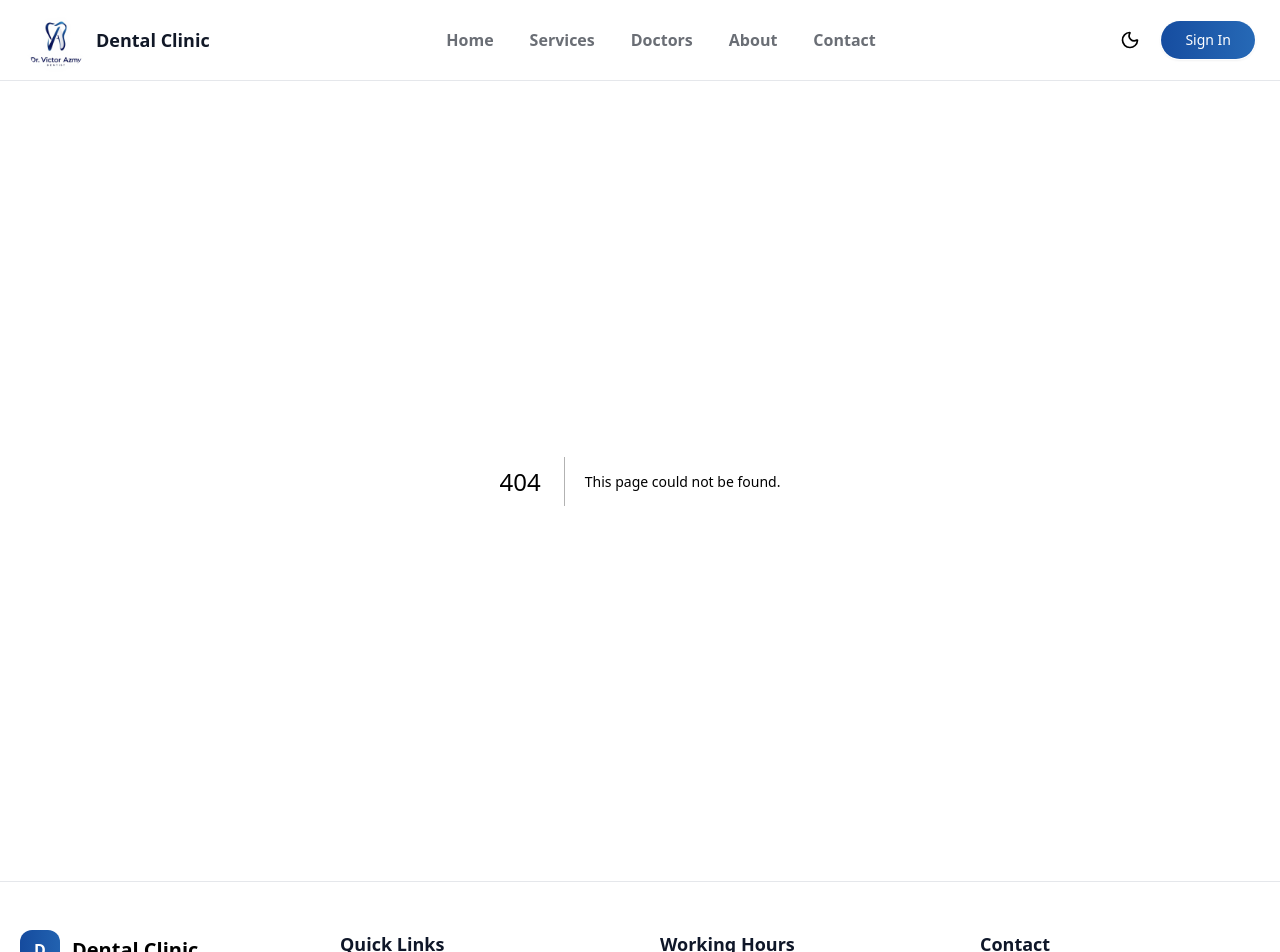
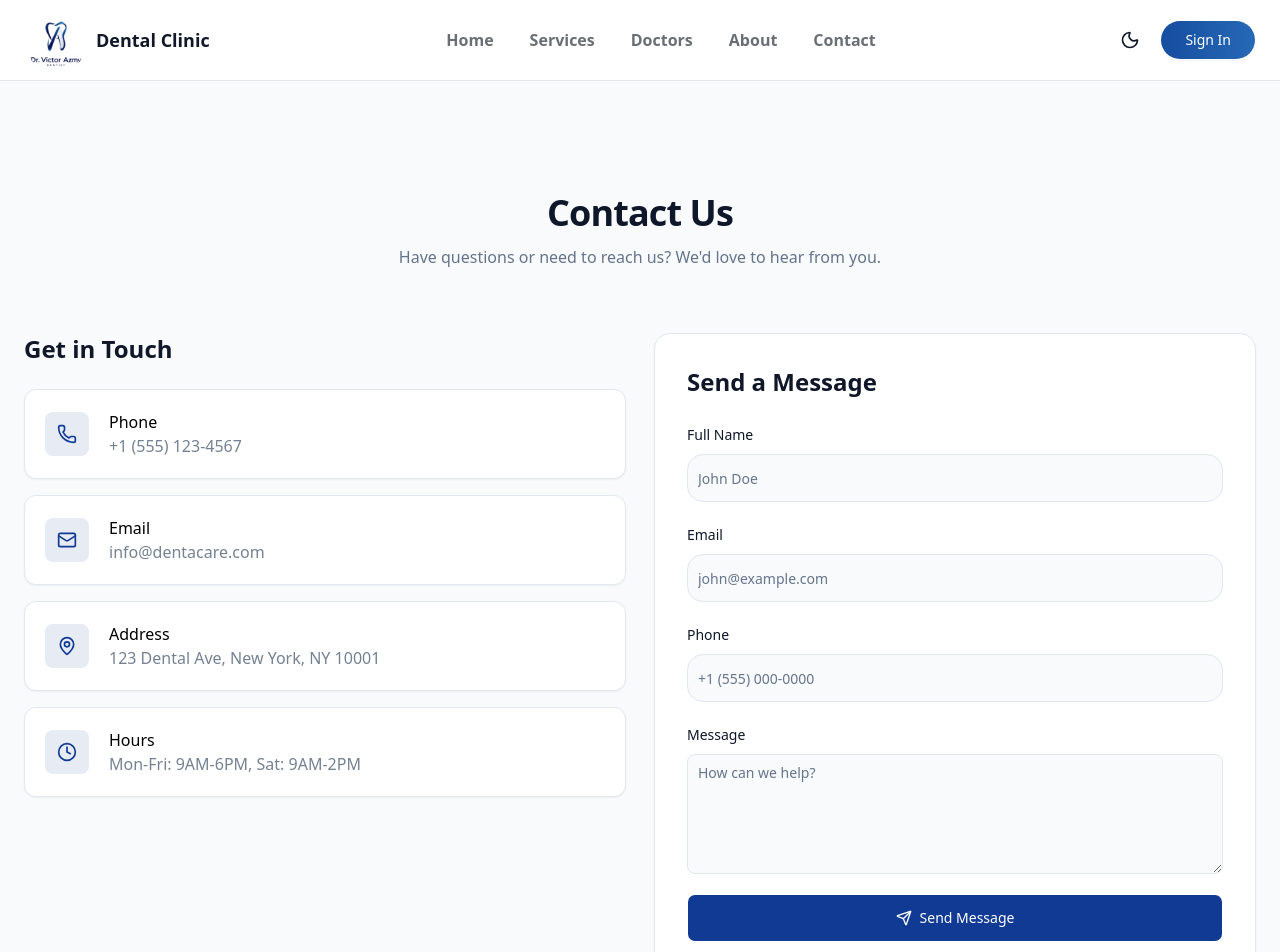
Before and after one commit to omdagerges2020/dr-victor-azmy, a Next.js app: page /contact in a window 1280 px wide. Before the commit this address had no page. Shown: the top 952 px of the page. Built offline with nearby package versions, Linux system fonts and the light colour scheme.

Commit message:
contactus&&email.jsrun

```diff
--- /dev/null
+++ b/app/(public routes)/contact/page.js
@@ -0,0 +1,41 @@
+import React from 'react';
+import ContactInfoCard from '@/components/contact/ContactInfoCard';
+import ContactForm from '@/components/contact/ContactForm';
+import { CONTACT_DATA } from '@/components/contact/ContactData';
+
+
+export const metadata = {
+  title: 'Contact Us | DentaCare',
+  description: 'Reach out to DentaCare for the best dental services.',
+};
+
+const ContactUs = () => {
+  return (
+    <main className="min-h-screen bg-slate-50 dark:bg-slate-950 pt-28 pb-16">
+      <div className="container mx-auto px-6 max-w-7xl">
+
+        <div className="text-center mb-16">
+          <h1 className="text-4xl font-bold text-slate-900 dark:text-white mb-3 tracking-tight">Contact Us</h1>
+          <p className="text-slate-500 dark:text-slate-400 max-w-lg mx-auto">
+            Have questions or need to reach us? We'd love to hear from you.
+          </p>
+        </div>
+
+        <div className="grid grid-cols-1 lg:grid-cols-2 gap-7">
+          {/* Left Side: info */}
+          <div className="space-y-4">
+            <h2 className="text-2xl font-semibold mb-6">Get in Touch</h2>
+            {CONTACT_DATA.map((info, idx) => (
+              <ContactInfoCard key={idx} {...info} />
+            ))}
+          </div>
+
+          {/* Right Side: form */}
+          <ContactForm />
+        </div>
+      </div>
+    </main>
+  );
+};
+
+export default ContactUs;
--- /dev/null
+++ b/components/contact/ContactData.jsx
@@ -0,0 +1,8 @@
+import { Phone, Mail, MapPin, Clock } from 'lucide-react';
+
+export const CONTACT_DATA = [
+  { icon: <Phone className="w-5 h-5" />, label: "Phone", value: "+1 (555) 123-4567" },
+  { icon: <Mail className="w-5 h-5" />, label: "Email", value: "info@dentacare.com" },
+  { icon: <MapPin className="w-5 h-5" />, label: "Address", value: "123 Dental Ave, New York, NY 10001" },
+  { icon: <Clock className="w-5 h-5" />, label: "Hours", value: "Mon-Fri: 9AM-6PM, Sat: 9AM-2PM" },
+];
--- /dev/null
+++ b/components/contact/ContactForm.jsx
@@ -0,0 +1,92 @@
+"use client";
+import React, { useState, useRef } from "react";
+import { Send } from "lucide-react";
+import { Button } from "@/components/ui/button";
+import { Input } from "@/components/ui/input";
+import { Textarea } from "@/components/ui/textarea";
+import emailjs from "@emailjs/browser";
+
+const ContactForm = () => {
+  const formRef = useRef();
+  const [loading, setLoading] = useState(false);
+
+  const sendEmail = (e) => {
+    e.preventDefault();
+    setLoading(true);
+
+    const SERVICE_ID = process.env.NEXT_PUBLIC_EMAILJS_SERVICE_ID;
+    const TEMPLATE_ID = process.env.NEXT_PUBLIC_EMAILJS_TEMPLATE_ID;
+    const PUBLIC_KEY = process.env.NEXT_PUBLIC_EMAILJS_PUBLIC_KEY;
+
+
+    emailjs
+      .sendForm(SERVICE_ID, TEMPLATE_ID, formRef.current, PUBLIC_KEY)
+      .then(
+        () => {
+          alert("Success! We'll get back to you soon.");
+          e.target.reset();
+        },
+        (error) => {
+          alert("Error sending message. Please try again.");
+        },
+      )
+      .finally(() => setLoading(false));
+  };
+
+  return (
+    <div className="bg-white dark:bg-slate-900 p-8 rounded-2xl border border-slate-200 dark:border-slate-800 shadow-sm">
+      <h2 className="text-2xl font-semibold mb-6">Send a Message</h2>
+      <form ref={formRef} onSubmit={sendEmail} className="space-y-5">
+        <div className="grid grid-cols-1 gap-5">
+          <div className="space-y-2">
+            <label className="text-sm font-medium">Full Name</label>
+            <Input
+              name="name"
+              placeholder="John Doe"
+              required
+              className="bg-slate-50 dark:bg-slate-800  h-12"
+            />
+          </div>
+          <div className="space-y-2">
+            <label className="text-sm font-medium">Email</label>
+            <Input
+              name="email"
+              type="email"
+              placeholder="john@example.com"
+              required
+              className="bg-slate-50 dark:bg-slate-800  h-12"
+            />
+          </div>
+          <div className="space-y-2">
+            <label className="text-sm font-medium">Phone</label>
+            <Input
+              name="phone"
+              placeholder="+1 (555) 000-0000"
+              className="bg-slate-50 dark:bg-slate-800  h-12"
+            />
+          </div>
+          <div className="space-y-2">
+            <label className="text-sm font-medium">Message</label>
+            <Textarea
+              name="message"
+              placeholder="How can we help?"
+              required
+              className="bg-slate-50 dark:bg-slate-800  min-h-[120px]"
+            />
+          </div>
+        </div>
+        <Button type="submit" className="w-full bg-primary hover:bg-primary/90 text-white h-12 font-medium gap-2">
+          {loading ? (
+            "Sending..."
+          ) : (
+            <>
+              <Send className="w-4 h-4" /> Send Message
+            </>
+          )}
+        </Button>
+      </form>
+    </div>
+  );
+};
+
+export default ContactForm;
--- /dev/null
+++ b/components/contact/ContactInfoCard.jsx
@@ -0,0 +1,17 @@
+import React from 'react';
+
+const ContactInfoCard = ({ icon, label, value }) => {
+  return (
+    <div className="flex items-center gap-5 p-5 bg-white dark:bg-slate-900 border border-slate-200 dark:border-slate-800 rounded-xl shadow-sm">
+      <div className="p-3 bg-[#E6EBF4] dark:bg-slate-800 rounded-lg text-primary">
+        {icon}
+      </div>
+      <div>
+        <p className="text-md font-medium text-black dark:text-slate-400">{label}</p>
+        <p className="text-base text-[#748292] dark:text-slate-200">{value}</p>
+      </div>
+    </div>
+  );
+};
+
+export default ContactInfoCard;
--- /dev/null
+++ b/components/ui/input.jsx
@@ -0,0 +1,23 @@
+import * as React from "react"
+import { Input as InputPrimitive } from "@base-ui/react/input"
+
+import { cn } from "@/lib/utils"
+
+function Input({
+  className,
+  type,
+  ...props
+}) {
+  return (
+    <InputPrimitive
+      type={type}
+      data-slot="input"
+      className={cn(
+        "h-8 w-full min-w-0 rounded-2xl border border-input bg-transparent px-2.5 py-1 text-base transition-colors focus:border-[2px] focus: outline-none file:inline-flex file:h-6 file:border-0 file:bg-transparent file:text-sm file:font-medium file:text-foreground placeholder:text-muted-foreground focus-visible:border-ring focus-visible:ring-3 focus-visible:ring-ring/50 disabled:pointer-events-none disabled:cursor-not-allowed disabled:bg-input/50 disabled:opacity-50 aria-invalid:border-destructive aria-invalid:ring-3 aria-invalid:ring-destructive/20 md:text-sm dark:bg-input/30 dark:disabled:bg-input/80 dark:aria-invalid:border-destructive/50 dark:aria-invalid:ring-destructive/40",
+        className
+      )}
+      {...props} />
+  );
+}
+
+export { Input }
--- /dev/null
+++ b/components/ui/textarea.jsx
@@ -0,0 +1,20 @@
+import * as React from "react"
+
+import { cn } from "@/lib/utils"
+
+function Textarea({
+  className,
+  ...props
+}) {
+  return (
+    <textarea
+      data-slot="textarea"
+      className={cn(
+        "flex field-sizing-content min-h-16 w-full rounded-lg border border-input bg-transparent px-2.5 py-2 text-base transition-colors outline-none placeholder:text-muted-foreground focus-visible:border-ring focus-visible:ring-3 focus-visible:ring-ring/50 disabled:cursor-not-allowed disabled:bg-input/50 disabled:opacity-50 aria-invalid:border-destructive aria-invalid:ring-3 aria-invalid:ring-destructive/20 md:text-sm dark:bg-input/30 dark:disabled:bg-input/80 dark:aria-invalid:border-destructive/50 dark:aria-invalid:ring-destructive/40",
+        className
+      )}
+      {...props} />
+  );
+}
+
+export { Textarea }
--- a/package.json
+++ b/package.json
@@ -10,6 +10,7 @@
   },
   "dependencies": {
     "@base-ui/react": "^1.3.0",
+    "@emailjs/browser": "^4.4.1",
     "class-variance-authority": "^0.7.1",
     "clsx": "^2.1.1",
     "lucide-react": "^0.577.0",
```
Also changed, not shown: 1 other file (tests, documents, lock files or other folders).
